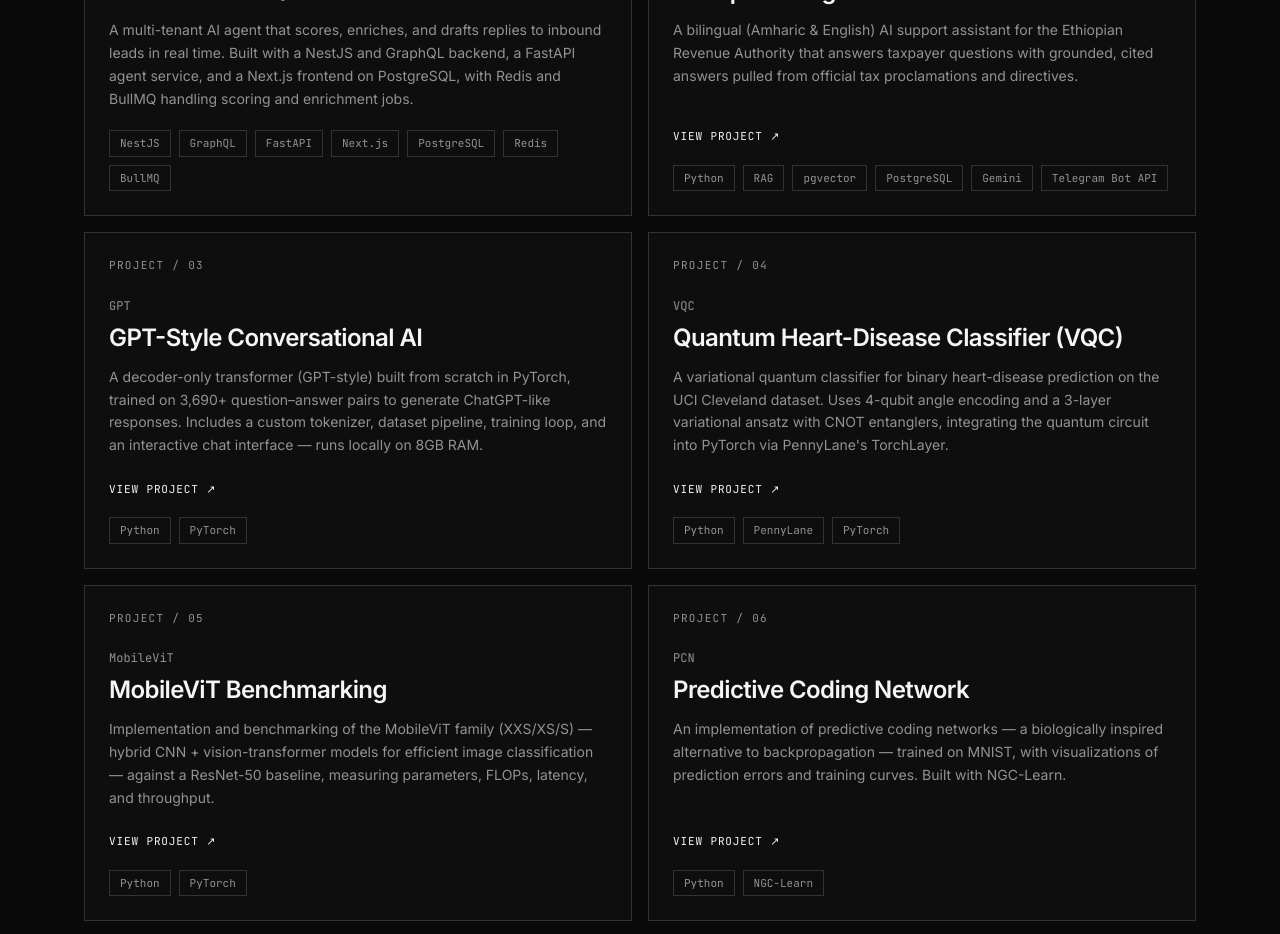
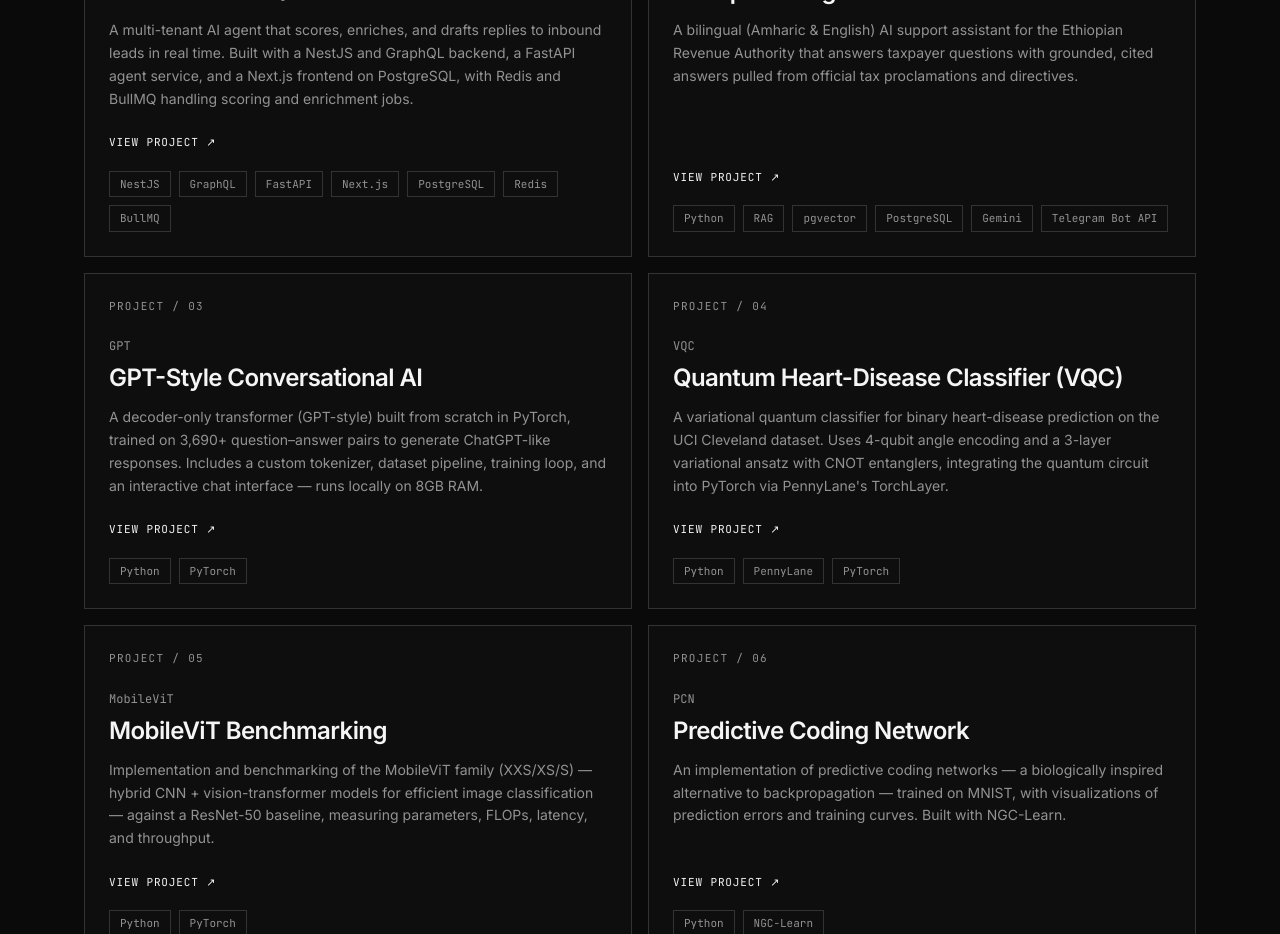
Before and after one commit to Amanuel-Ayal3w/My_Portfolio, a Next.js app: page / in a window 1280 px wide. Shown: the part 3540-4474 px from the top of the page. Built offline with nearby package versions, Linux system fonts and the light colour scheme.

Commit message:
added portfolio link

```diff
--- a/data/portfolio.ts
+++ b/data/portfolio.ts
@@ -71,6 +71,7 @@ export const portfolioData: PortfolioData = {
       title: "Sift — AI Lead Qualification SaaS",
       description: "A multi-tenant AI agent that scores, enriches, and drafts replies to inbound leads in real time. Built with a NestJS and GraphQL backend, a FastAPI agent service, and a Next.js frontend on PostgreSQL, with Redis and BullMQ handling scoring and enrichment jobs.",
       technologies: ["NestJS", "GraphQL", "FastAPI", "Next.js", "PostgreSQL", "Redis", "BullMQ"],
+      githubUrl: "https://github.com/Amanuel-Ayal3w/Sift",
       images: [
         "/images/Sift1.png",
         "/images/Sift2.png",
```
